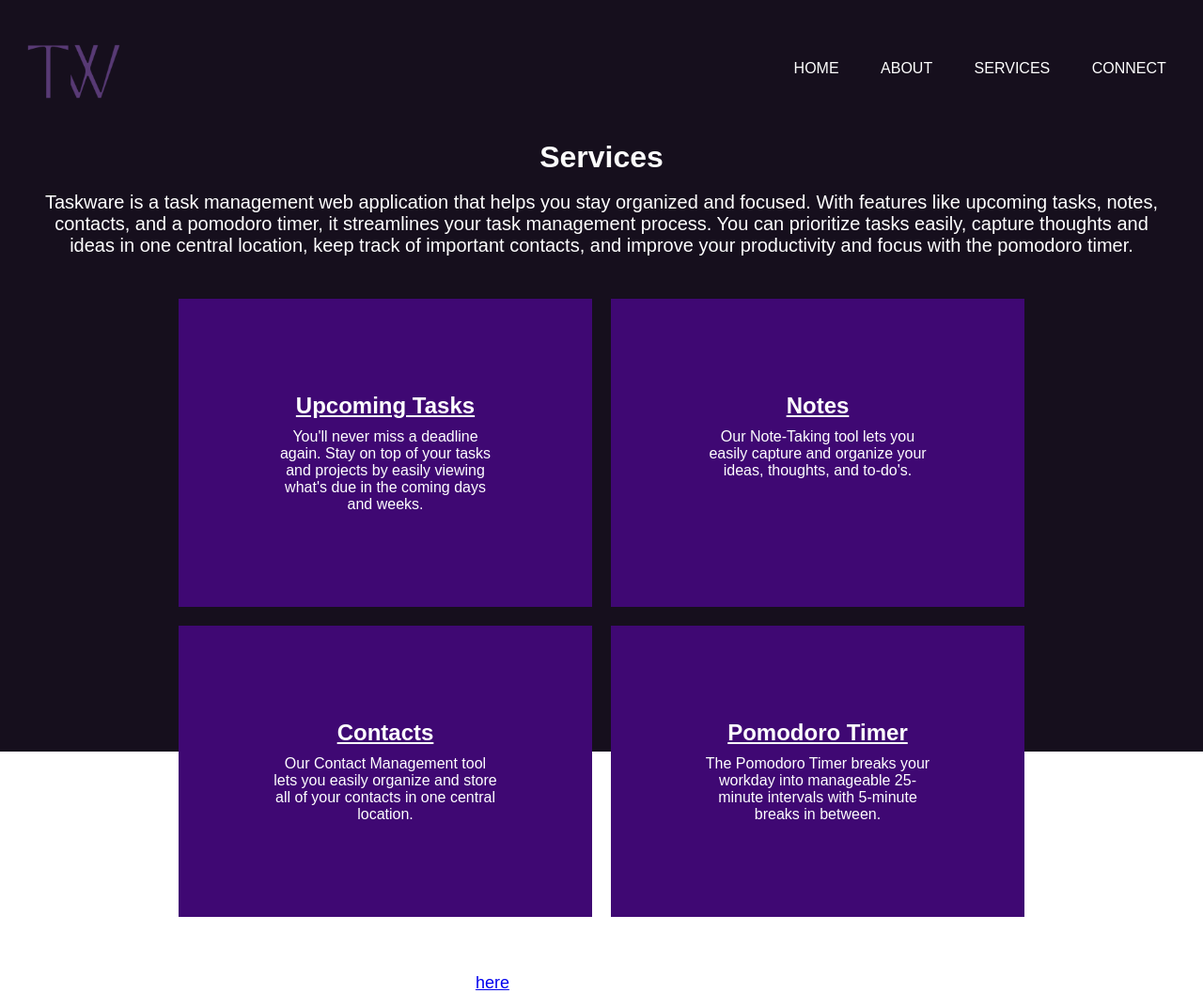
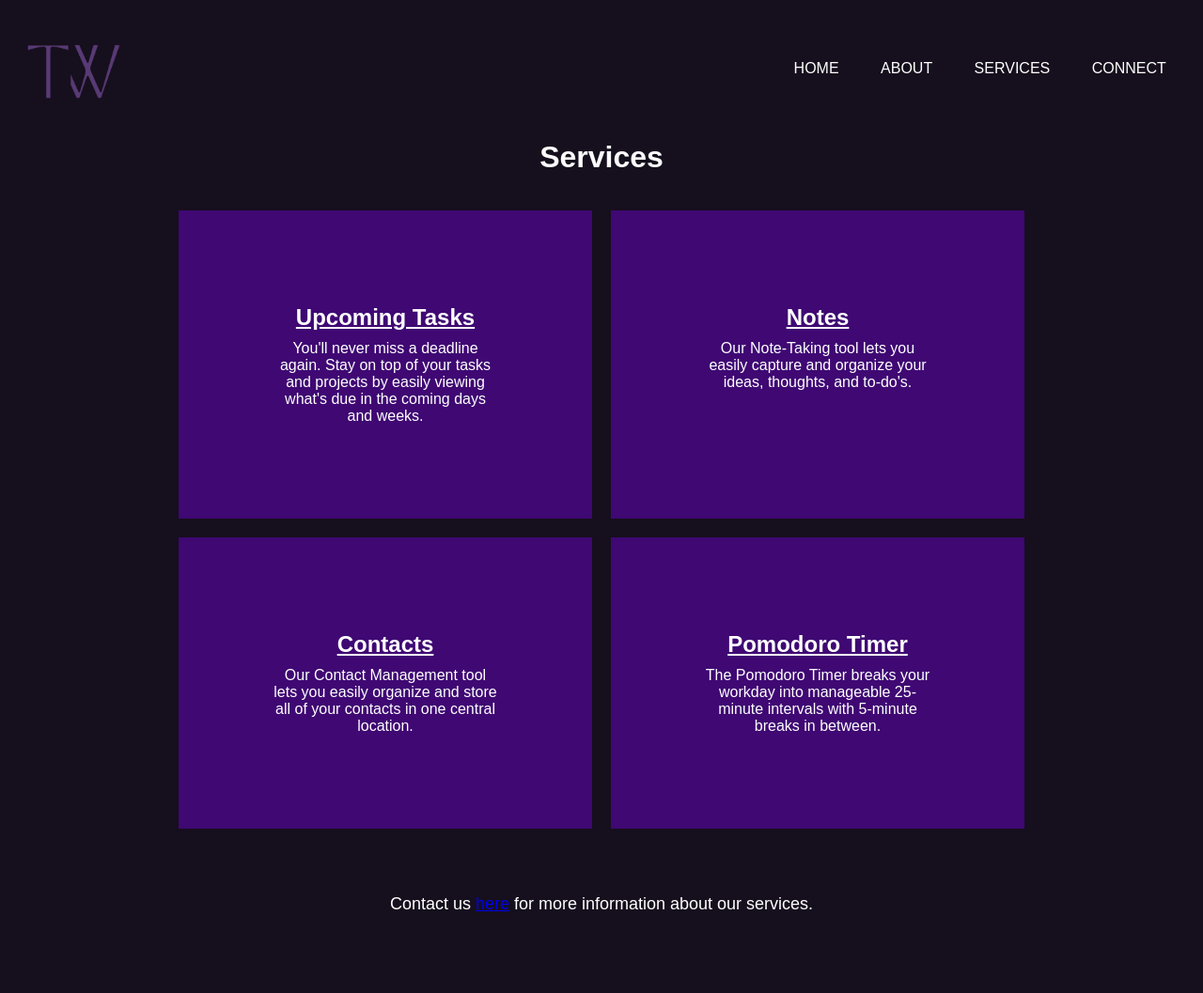
Before and after one commit to aman-bhatti/taskware, a Flask app: page /services in a window 1280 px wide. Shown: the whole page at 94% size. After the commit the page ends 970 px from the top, so only its background shows below. Run offline with Flask 3, Linux system fonts and the light colour scheme; some libraries are stand-ins or nearby versions.

Commit message:
services

```diff
--- a/static/main.css
+++ b/static/main.css
@@ -289,7 +289,7 @@ h1 {
 
 .contact-info {
     text-align: center;
-    margin-top: -10px;
+    margin-top: 0px;
     font-size: 18px;
     color: white;
 }
@@ -316,7 +316,7 @@ h1 {
 .services {
     display: flex;
     flex-wrap: wrap;
-    margin-top: -20px;
+    margin-top: -40px;
 }
 
 .service {
--- a/templates/services.html
+++ b/templates/services.html
@@ -13,6 +13,12 @@
         p {
             margin-top: 10px;
         }
+
+        html {
+                        background-color: #160F1D;
+                        background-size: cover;
+                        background-position: center;
+                    }
     </style>
 </head>
 
@@ -32,13 +38,7 @@
         <div>
             <h1>Services</h1>
         </div>
-        <div class="centered-white">
-            <p class="paragraph">Taskware is a task management web application that helps you stay organized and
-                focused. With features like upcoming tasks, notes, contacts, and a pomodoro timer, it streamlines your
-                task management process. You can prioritize tasks easily, capture thoughts and ideas in one central
-                location, keep track of important contacts, and improve your productivity and focus with the pomodoro
-                timer.</p>
-        </div>
+
 
 
         <div class="container">
```
Also changed, not shown: templates/about.html (+7 -0 lines).
